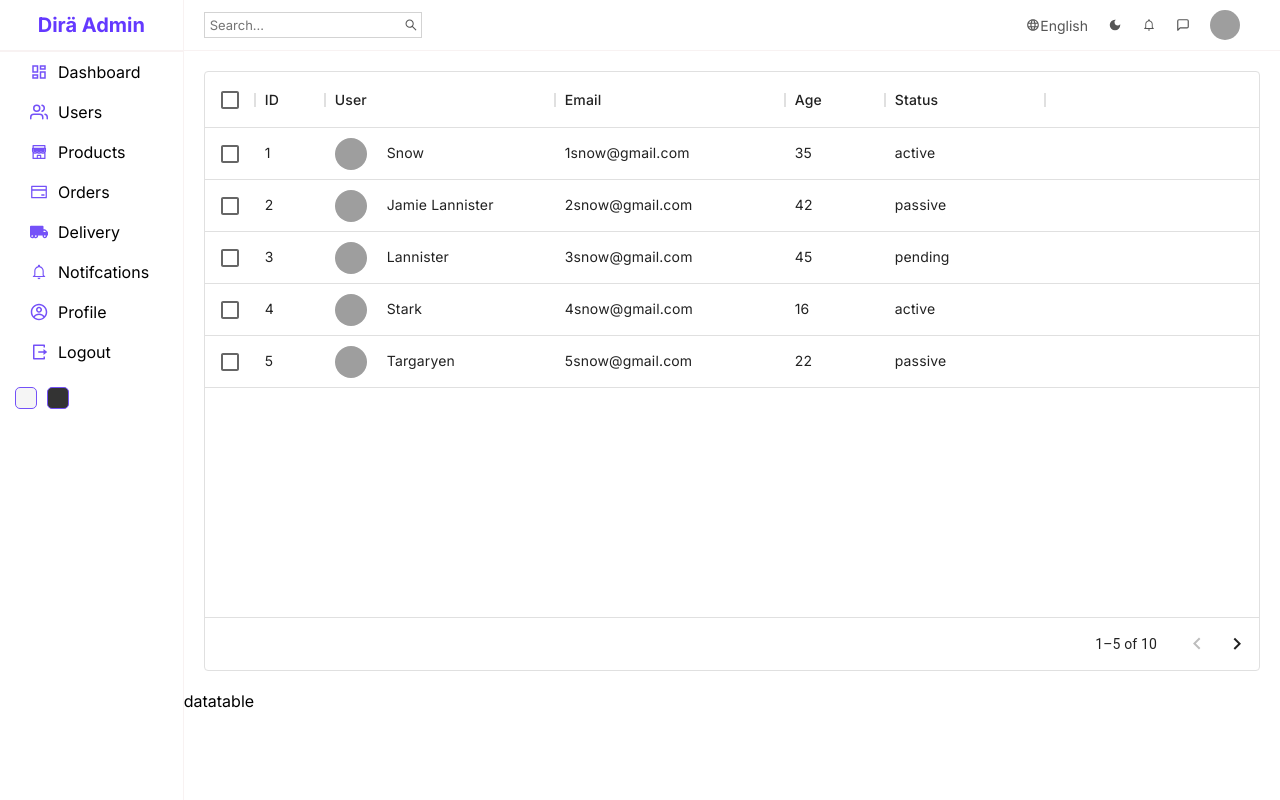
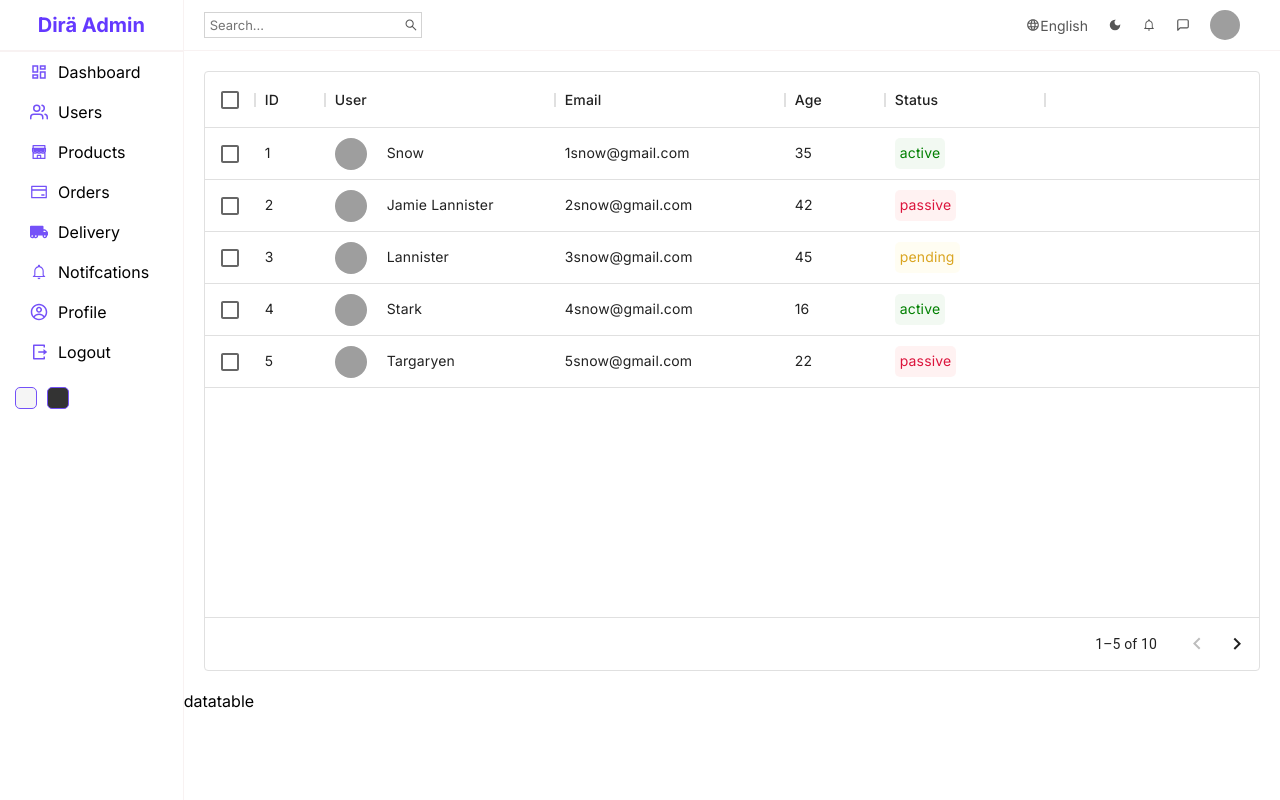
Before and after one commit to BrianSimiyu/admin-dashboard-project, a React (Create React App) app: page /users in a window 1280 px wide. Built offline with nearby package versions, Linux system fonts and the light colour scheme; grey boxes are pictures that could not be loaded.

Commit message:
Status colors

```diff
--- a/src/components/dataTable/dataTable.scss
+++ b/src/components/dataTable/dataTable.scss
@@ -14,4 +14,22 @@
       margin-right: 20px;
     }
   }
+
+  .cellWithStatus {
+    padding: 5px;
+    border-radius: 5px;
+
+    &.active {
+      background-color: rgba(0, 128, 0, 0.05);
+      color: green;
+    }
+    &.pending {
+      background-color: rgba(255, 217, 0, 0.05);
+      color: goldenrod;
+    }
+    &.passive {
+      background-color: rgba(255, 0, 0, 0.05);
+      color: crimson;
+    }
+  }
 }
```
